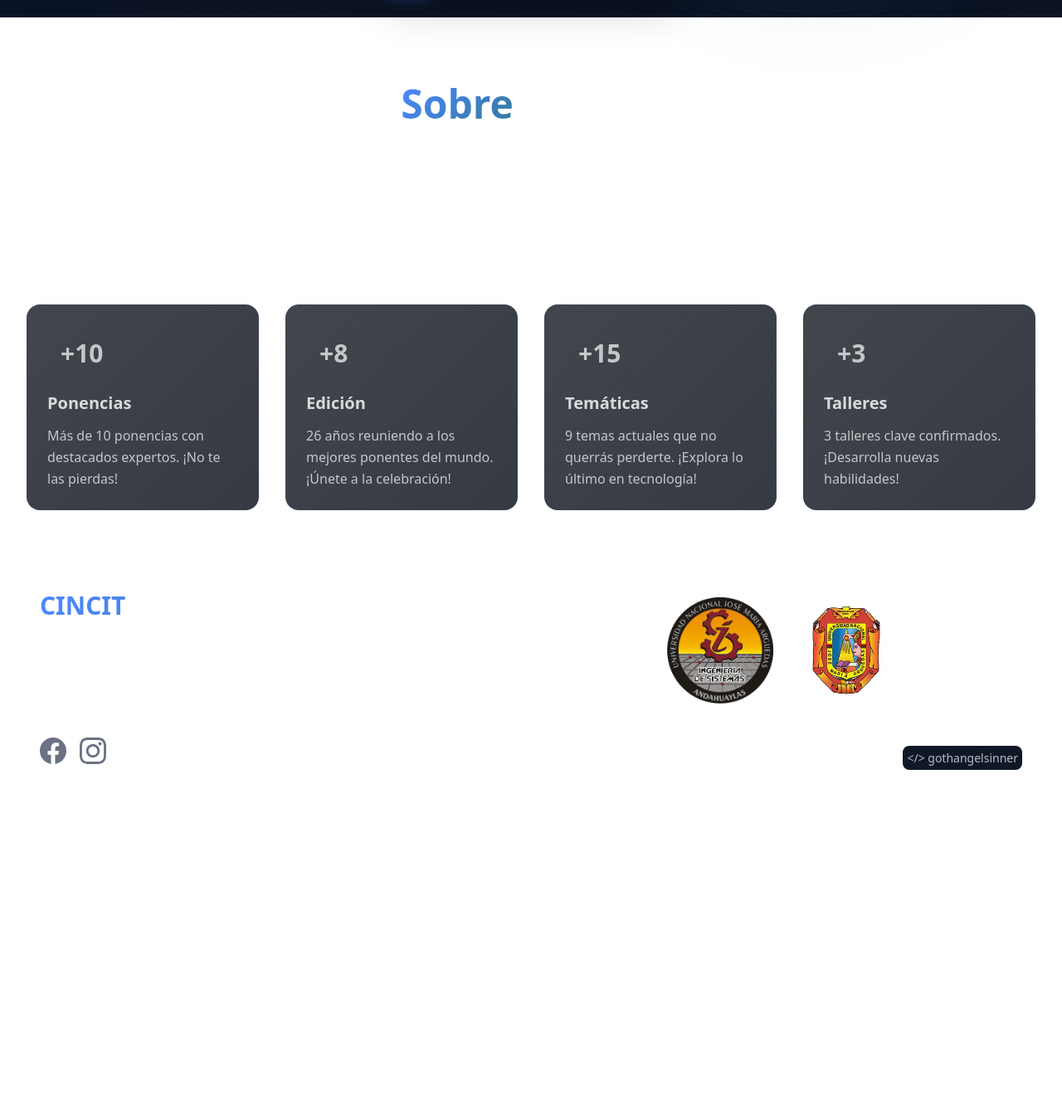
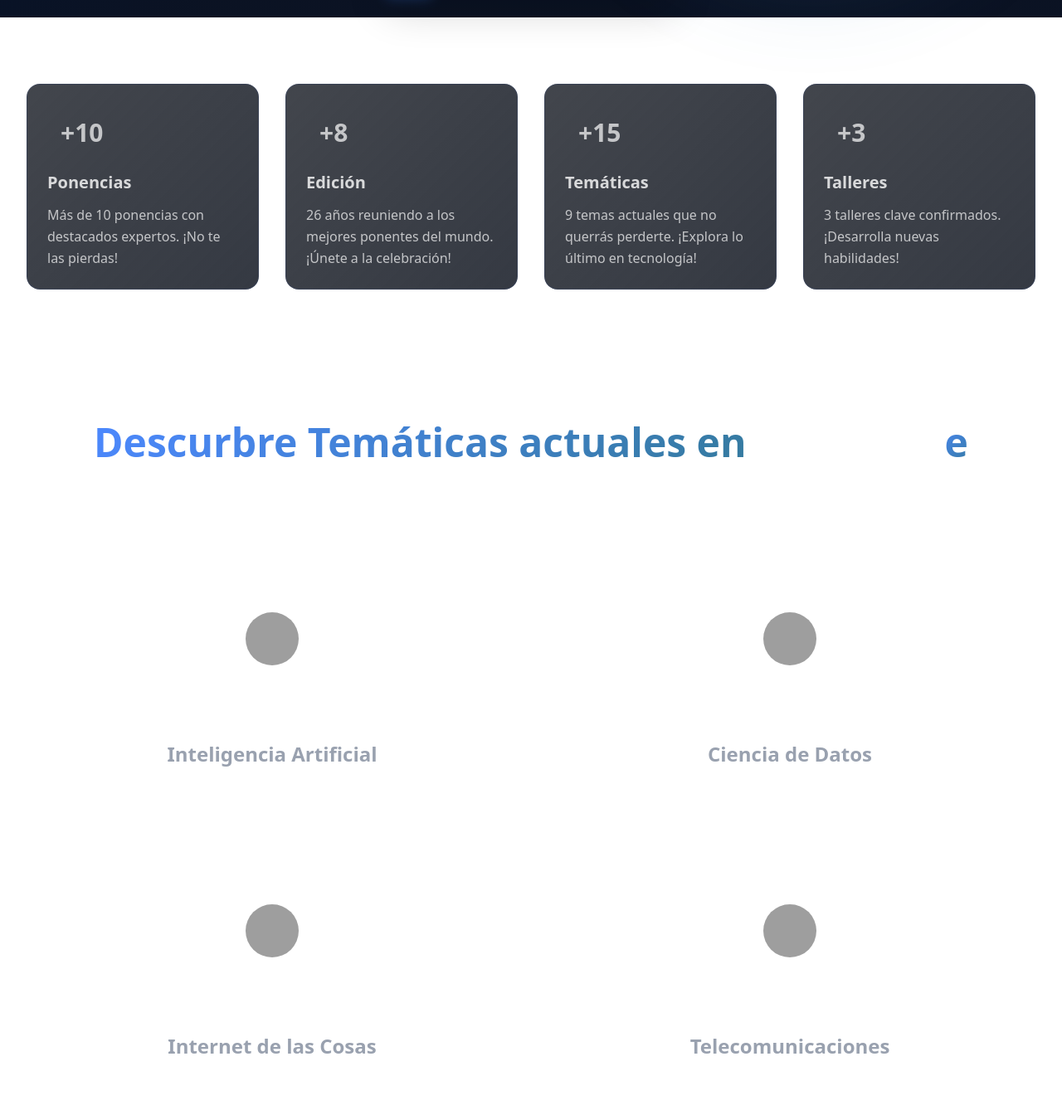
Before and after one commit to jos3lo89/cincit-landing, an Astro site: page / in a window 1280 px wide. Shown: the part 779-2123 px from the top of the page at 83% size. Before the commit the page ends 1812 px from the top, so only its background shows below. Built offline with nearby package versions, Linux system fonts and the light colour scheme; Astro itself is replaced by a stand-in of ours; grey boxes are pictures that could not be loaded.

Commit message:
feat: topic cards

```diff
--- a/src/pages/index.astro
+++ b/src/pages/index.astro
@@ -1,12 +1,14 @@
 ---
 import Speakers from "@/components/Speakers.astro";
 import Layout from "@/layouts/Layout.astro";
-import AboutSection from "@/sections/AboutSection.astro";
+import FeaturesCardSection from "@/sections/FeaturesCardSection.astro";
 import HeroSection from "@/sections/HeroSection.astro";
+import TopicsCardSection from "@/sections/TopicsCardSection.astro";
 ---
 
 <Layout>
   <HeroSection />
-  <AboutSection />
+  <FeaturesCardSection />
+  <TopicsCardSection />
   <Speakers />
 </Layout>
--- /dev/null
+++ b/src/sections/FeaturesCardSection.astro
@@ -0,0 +1,55 @@
+---
+const features = [
+  {
+    number: "+10",
+    title: "Ponencias",
+    description:
+      "Más de 10 ponencias con destacados expertos. ¡No te las pierdas!",
+  },
+  {
+    number: "+8",
+    title: "Edición",
+    description:
+      "26 años reuniendo a los mejores ponentes del mundo. ¡Únete a la celebración!",
+  },
+  {
+    number: "+15",
+    title: "Temáticas",
+    description:
+      "9 temas actuales que no querrás perderte. ¡Explora lo último en tecnología!",
+  },
+  {
+    number: "+3",
+    title: "Talleres",
+    description:
+      "3 talleres clave confirmados. ¡Desarrolla nuevas habilidades!",
+  },
+];
+---
+
+<section id="about" class="py-20 px-4 sm:px-6 lg:px-8">
+  <div class="max-w-7xl mx-auto">
+    <div class="grid md:grid-cols-2 lg:grid-cols-4 gap-8">
+      {
+        features.map((feature, index) => (
+          <div
+            class="glass-card p-6 rounded-2xl hover-glow group cursor-pointer animate-fade-in-up"
+            style={{ animationDelay: `${index * 0.1}s` }}
+          >
+            <div class="w-16 h-16 rounded-xl bg-gradient-to-br p-4 mb-4 group-hover:scale-110 transition-transform duration-300">
+              <span class="text-3xl text-white/70 font-bold">
+                {feature.number}
+              </span>
+            </div>
+
+            <h3 class="text-xl font-bold mb-3 text-white/80 group-hover:text-gradient transition-all duration-300">
+              {feature.title}
+            </h3>
+
+            <p class="text-white/70 leading-relaxed">{feature.description}</p>
+          </div>
+        ))
+      }
+    </div>
+  </div>
+</section>
--- /dev/null
+++ b/src/sections/TopicsCardSection.astro
@@ -0,0 +1,127 @@
+---
+const topicCards = [
+  {
+    img: "https://i.pinimg.com/736x/28/b2/d2/28b2d2ac7710deffdf5f354fe0af71bb.jpg",
+    content:
+      "Conoce cómo las máquinas aprenden, entienden el lenguaje humano y actúan de manera inteligente, y los aspectos éticos relacionados.",
+    title: "Inteligencia Artificial",
+  },
+  {
+    img: "https://i.pinimg.com/736x/1c/61/b4/1c61b47bad18ad4971f81665a1910ff4.jpg",
+    content:
+      "Explora cómo la Ciencia de Datos transforma datos en información valiosa para decisiones estratégicas.",
+    title: "Ciencia de Datos",
+  },
+  {
+    img: "https://i.pinimg.com/736x/5d/4f/15/5d4f156a14cd72b11694f49db6e71b78.jpg",
+    content:
+      "Descubre cómo el IoT conecta objetos cotidianos a internet, optimizando procesos y fusionando lo físico con lo digital.",
+    title: "Internet de las Cosas",
+  },
+  {
+    img: "https://i.pinimg.com/736x/08/e4/4a/08e44a6ccb78c06c4319598b49a15aee.jpg",
+    content:
+      "Aprende cómo las Telecomunicaciones conectan al mundo, permitiendo la transmisión de datos y comunicaciones a escala global.",
+    title: "Telecomunicaciones",
+  },
+];
+---
+
+<section id="about" class="py-20 px-4 sm:px-6 lg:px-8">
+  <div class="max-w-7xl mx-auto">
+    <div class="text-center mb-16 animate-fade-in-up">
+      <h2 class="text-4xl md:text-5xl font-bold mb-6">
+        <span class="text-gradient"> Descurbre Temáticas actuales en </span>
+        <span class="text-white/80">Sistemas</span>
+
+        <span class="text-gradient"> e </span>
+        <span class="text-white/80">Inteligencia Artificial</span>
+      </h2>
+    </div>
+
+    <div class="grid grid-cols-1 md:grid-cols-2 gap-8">
+      {
+        topicCards.map((card) => (
+          <div class="card-container">
+            <div class="card rounded-2xl p-6 h-80 relative overflow-hidden">
+              <div class="card-content h-full flex flex-col justify-center items-center relative">
+                <img
+                  src={card.img}
+                  alt={card.title}
+                  class="card-image w-20 h-20 rounded-full object-cover absolute top-4 left-1/2 transform -translate-x-1/2"
+                />
+
+                <h3 class="card-title text-2xl font-bold text-gray-400 text-center absolute">
+                  {card.title}
+                </h3>
+
+                <p class="card-text text-sm text-white/70 text-center absolute bottom-6 left-4 right-4 leading-relaxed">
+                  {card.content}
+                </p>
+              </div>
+            </div>
+          </div>
+        ))
+      }
+    </div>
+  </div>
+</section>
+
+<style scoped>
+  .card-container {
+    perspective: 1000px;
+  }
+
+  .card {
+    /* backdrop-filter: blur(20px); */
+    /* background: rgba(255, 255, 255, 0.1); */
+    border: 1px solid rgba(255, 255, 255, 0.2);
+    transition: all 0.6s cubic-bezier(0.23, 1, 0.32, 1);
+  }
+
+  .card:hover {
+    backdrop-filter: blur(0px);
+    background: rgba(0, 0, 0, 0.301);
+    transform: translateY(-10px);
+    box-shadow: 0 25px 50px rgba(0, 0, 0, 0.2);
+  }
+
+  .card-image {
+    transition: all 0.6s cubic-bezier(0.23, 1, 0.32, 1);
+    /* opacity: 0; */
+    transform: translateY(20px) scale(0.8);
+  }
+
+  .card:hover .card-image {
+    /* opacity: 1; */
+    transform: translateY(-10px) scale(1.05);
+  }
+
+  .card-title {
+    transition: all 0.6s cubic-bezier(0.23, 1, 0.32, 1);
+    transform: translateY(80px);
+  }
+
+  .card:hover .card-title {
+    transform: translateY(0px);
+  }
+
+  .card-text {
+    transition: all 0.6s cubic-bezier(0.23, 1, 0.32, 1);
+    opacity: 0;
+    transform: translateY(30px);
+  }
+
+  .card:hover .card-text {
+    opacity: 1;
+    transform: translateY(0px);
+  }
+
+  .card-content {
+    transition: all 0.6s cubic-bezier(0.23, 1, 0.32, 1);
+  }
+
+  .card:hover .card-content {
+    backdrop-filter: none;
+  }
+</style>
```
